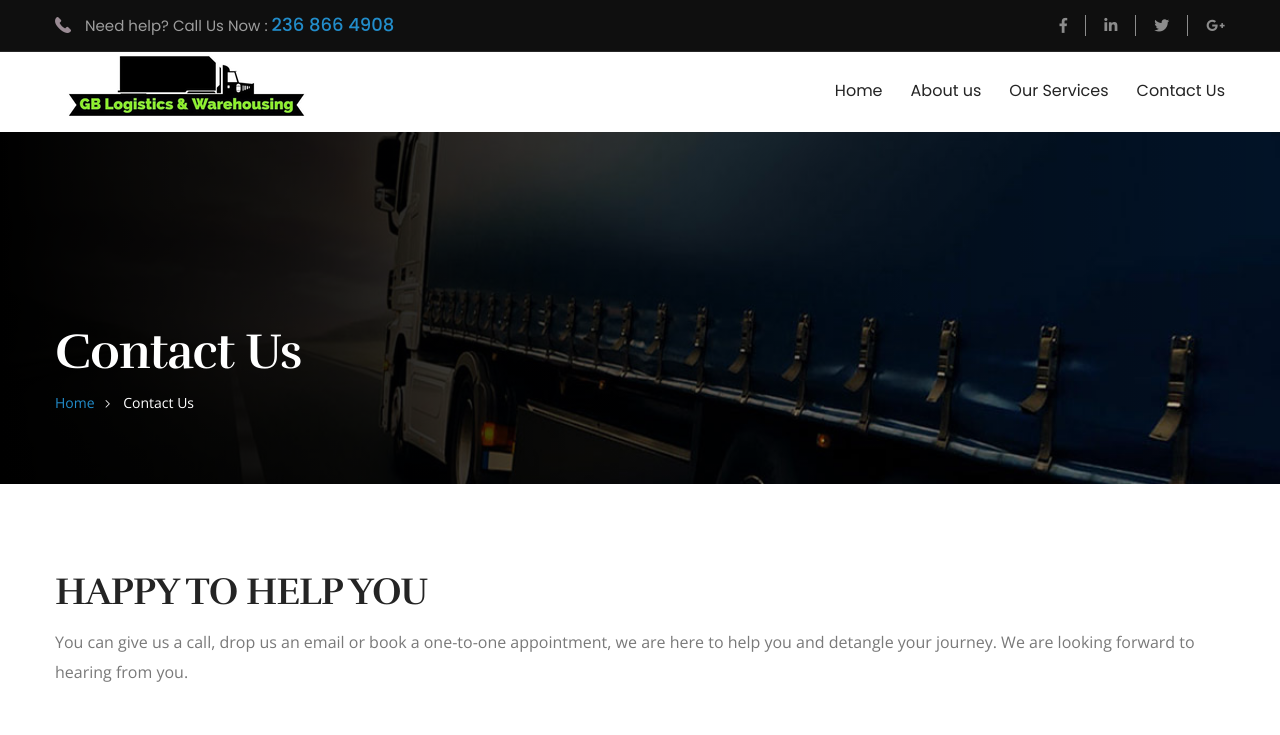
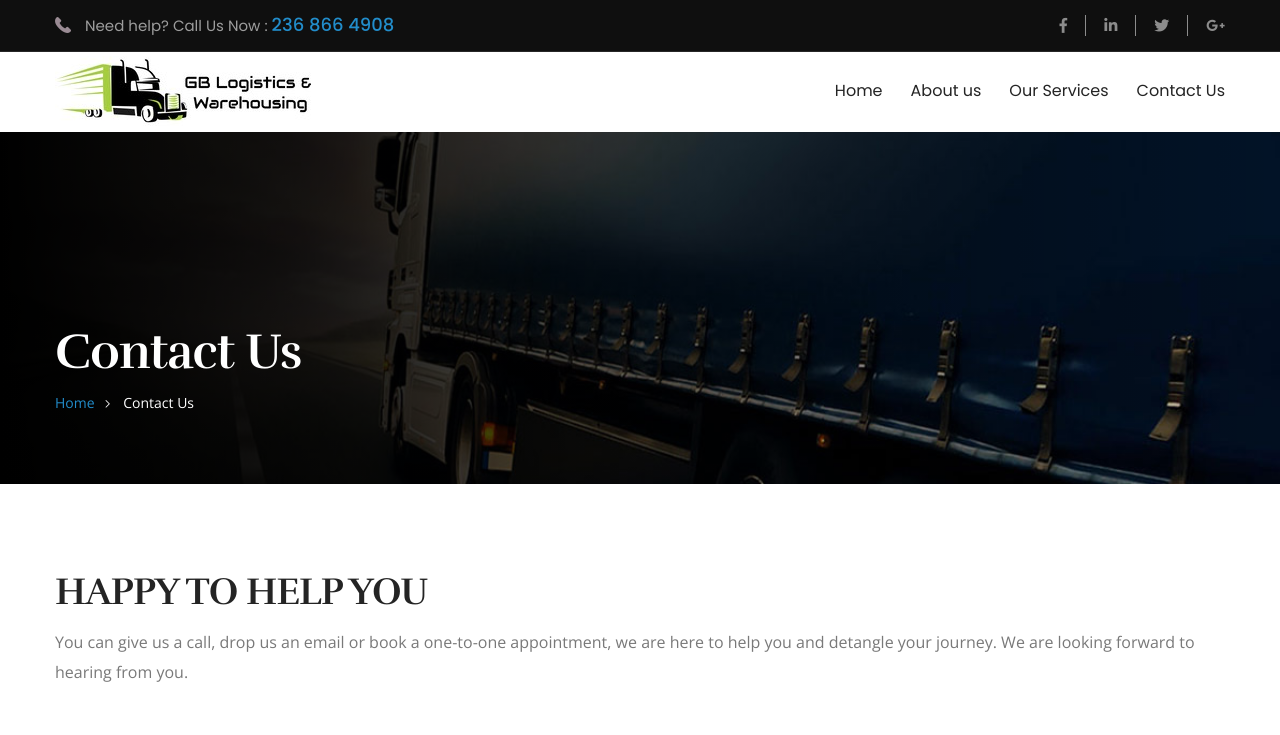
Before and after one commit to ishneeeeeet/transportweb, a plain HTML site: page contact.html in a window 1280 px wide. Shown: the top 735 px of the page. Drawn offline with nearby package versions, Linux system fonts and the light colour scheme; some packages are replaced by stand-ins of ours.

Commit message:
fifth commit

```diff
--- a/contact.html
+++ b/contact.html
@@ -8,8 +8,8 @@
     <link href="css/style.css" rel="stylesheet" />
     <link href="css/responsive.css" rel="stylesheet" />
 
-    <link rel="shortcut icon" href="images/favicon.png" type="image/x-icon" />
-    <link rel="icon" href="images/thelogo.ico" type="image/x-icon" />
+    <link rel="shortcut icon" href="images/FaviconLogo.png" type="image/x-icon" />
+    <link rel="icon" href="images/FaviconLogo.png" type="image/x-icon" />
 
     <!-- Responsive -->
     <meta http-equiv="X-UA-Compatible" content="IE=edge" />
@@ -65,7 +65,7 @@
               <div class="logo-outer">
                 <div class="logo">
                   <a href="index.html"
-                    ><img src="images/thelogo.ico" alt="" title=""
+                    ><img src="images/veryfinallogo.jpg" alt="" title=""
                   /></a>
                 </div>
               </div>
@@ -128,7 +128,7 @@
           <nav class="menu-box">
             <div class="nav-logo">
               <a href="index.html"
-                ><img src="images/logo.png" alt="" title=""
+                ><img src="images/veryfinallogo.jpg" alt="" title=""
               /></a>
             </div>
             <ul class="navigation clearfix">
```
Also changed, not shown: about.html (+4 -4 lines), index.html (+2 -2 lines), services-light.html (+4 -4 lines).
